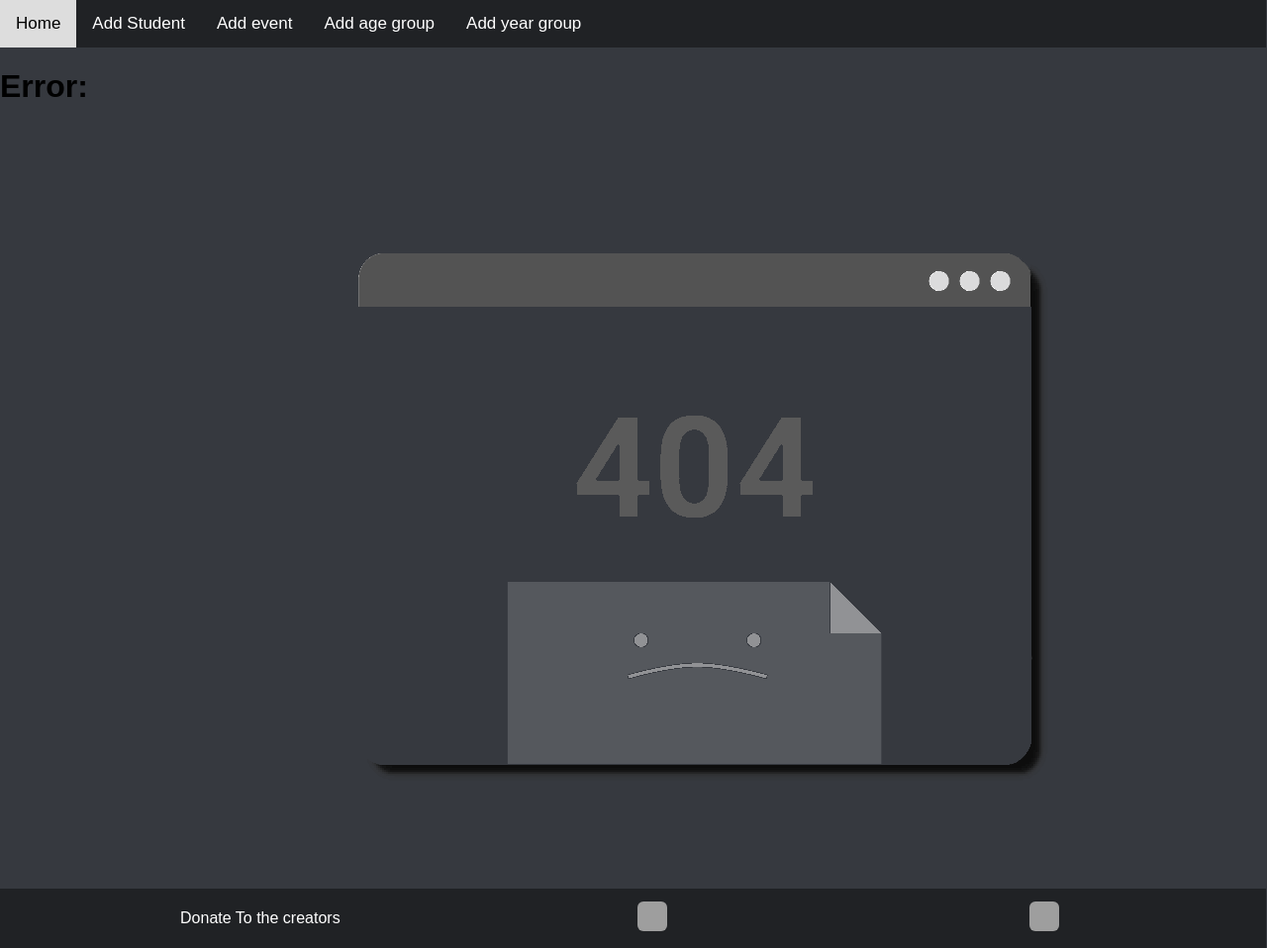
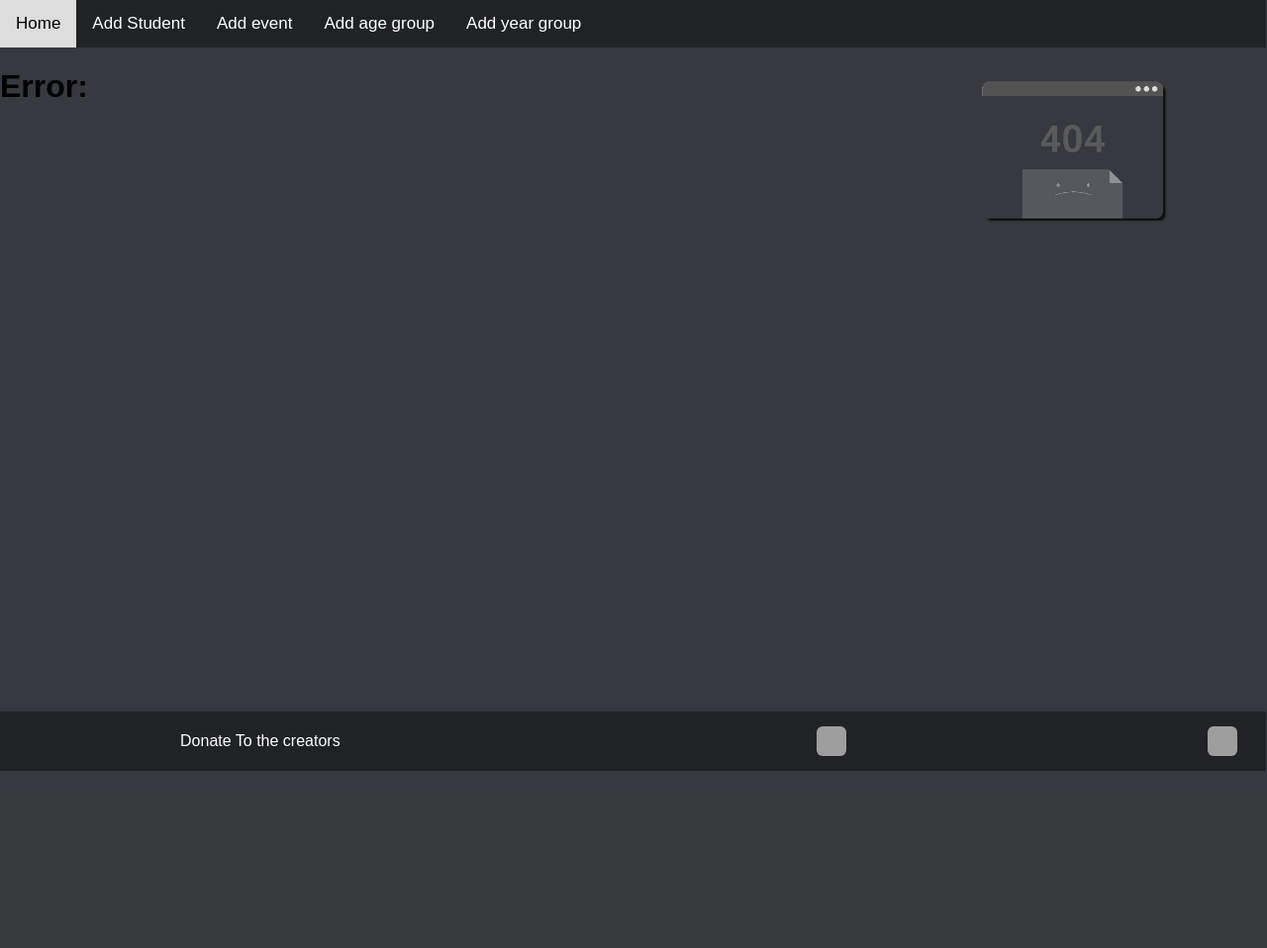
Before and after one commit to JamesPerisher/track-in-time-server, a Flask app: template templates/error.html in a window 1280 px wide; the page is wider, and only the part inside the window is pictured. Shown: that part at 99% size. After the commit the page ends 779 px from the top of that part, so only its background shows below. Run offline with Flask 2, Linux system fonts and the light colour scheme; the template is opened without the code that fills it, so the values that code supplies are empty; grey boxes are pictures that could not be loaded.

Commit message:
error page css

```diff
--- /dev/null
+++ b/static/css/error.css
@@ -0,0 +1,9 @@
+img {
+  float: right;
+  width: 30%;
+}
+
+.error-text {
+  float: left;
+  width: 69%;
+}
--- a/templates/error.html
+++ b/templates/error.html
@@ -1,15 +1,25 @@
 {% extends "template.html" %}
 {% block title %}Error{% endblock %}
+
 {% block head %}
 <title>{{ error_num }} Error</title>
 {{ super() }}
+<link type="text/css" rel="stylesheet" href="static/css/error.css" />
 {% endblock %}
 
 
 
 {% block content %}
 
-<h1>Error: {{ error_num }}</h1>
+
+
+<div class="error-text">
+  <h1>Error: {{ error_num }}</h1>
+  <p>{{ error_txt }}</p>
+</div>
+
+
 <img src="\static\images\404.png">
-<p>{{ error_txt }}</p>
+
+
 {% endblock %}
```
